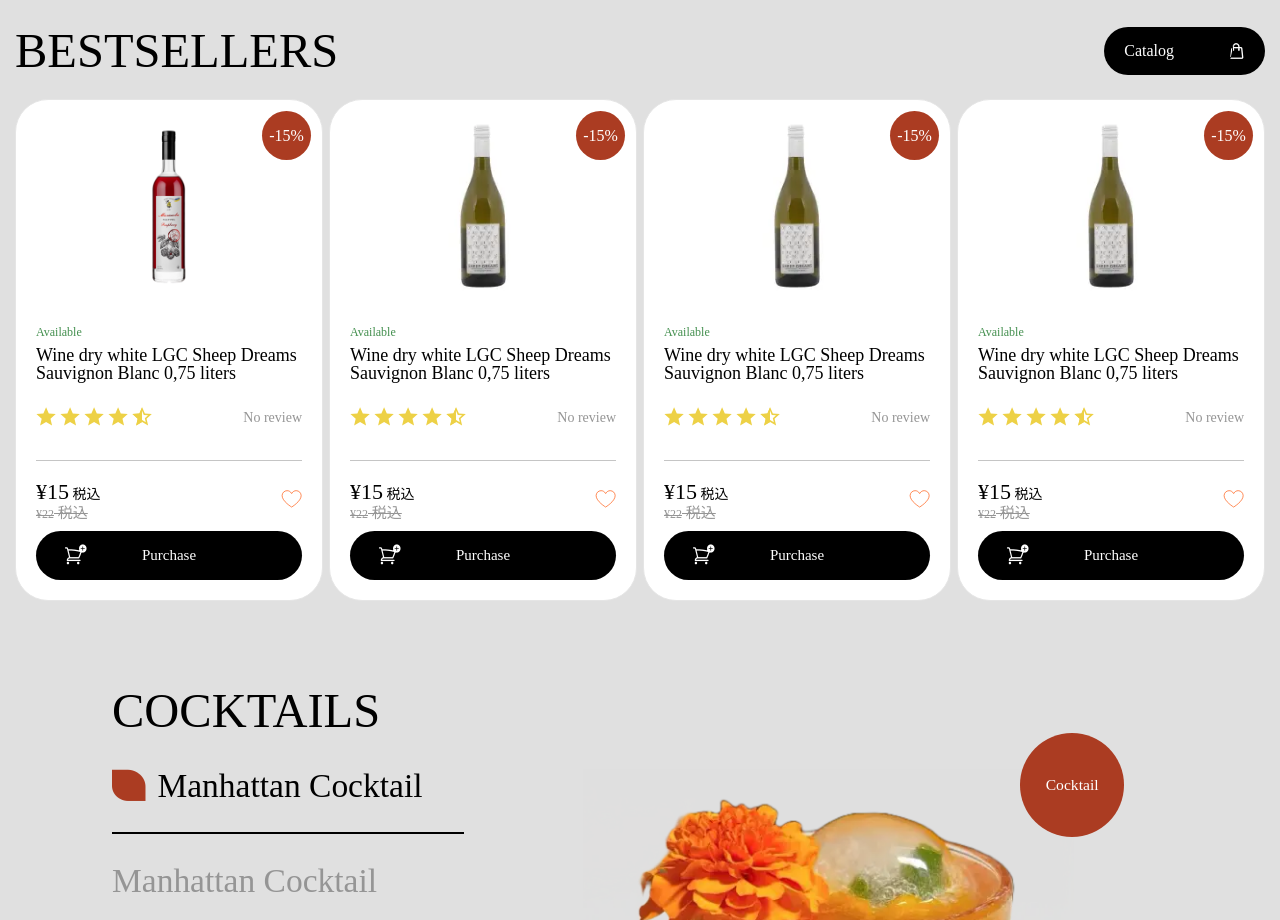
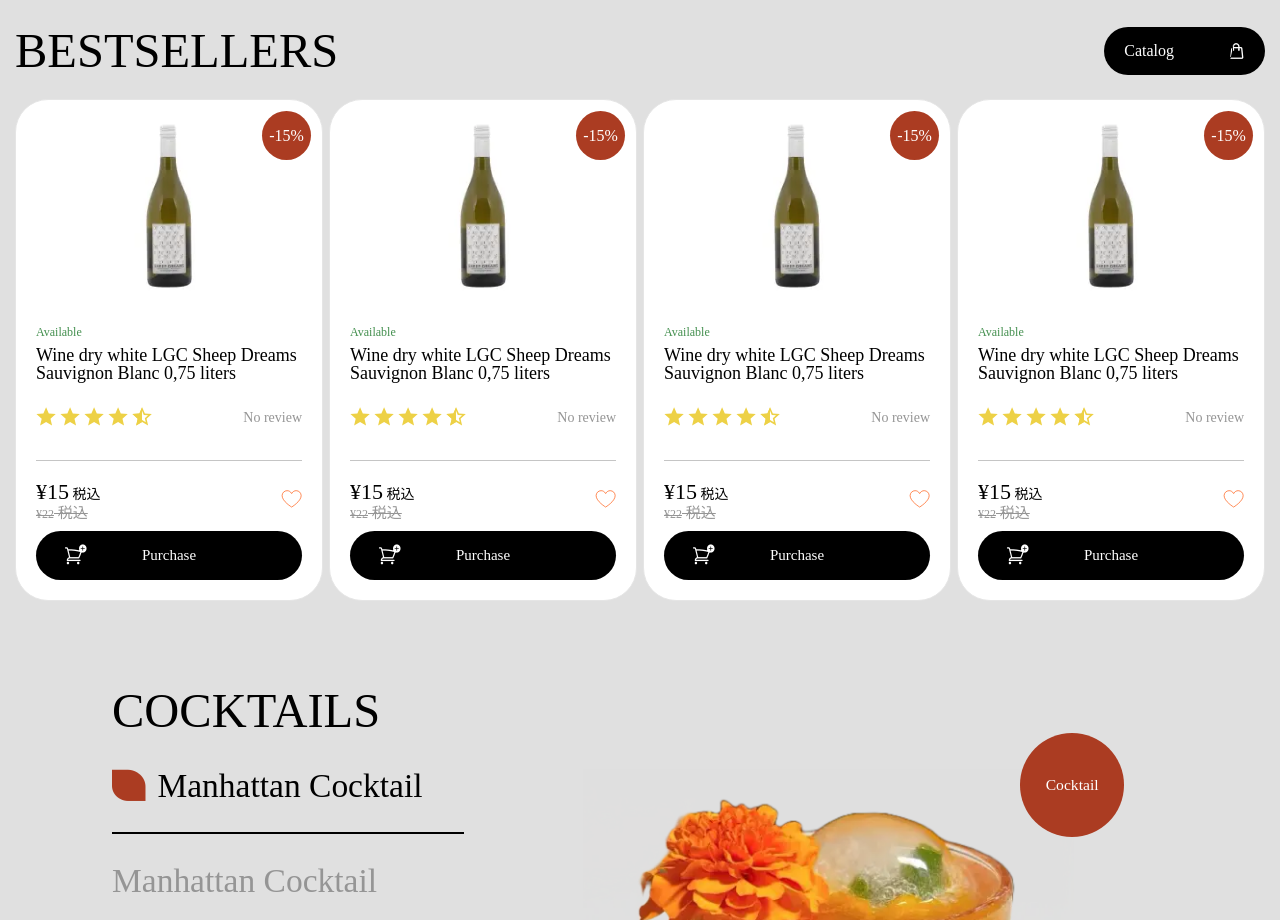
Before and after one commit to AlberUA/UMI_1.0, a plain HTML site: page home.html in a window 1280 px wide. Shown: the part 820-1740 px from the top of the page. Drawn offline with Linux system fonts and the light colour scheme; a web font is replaced by a local one.

Commit message:
Update home.html

```diff
--- a/home.html
+++ b/home.html
@@ -131,8 +131,8 @@
 											<div class="product-card__label product-card__label_sale">-15%</div>
 										</div>
 										<a href="product.html" class="product-card__image">
-											<img src="img/product-card/image_front.webp" alt="image">
-											<!-- <img src="img/product-card/image-base.webp" alt="image"> -->
+<!-- 											<img src="img/product-card/image_front.webp" alt="image"> -->
+											<img src="img/product-card/image-base.webp" alt="image">
 										</a>
 										<div class="product-card__body">
 											<div class="product-card__availability">Available</div>
```
